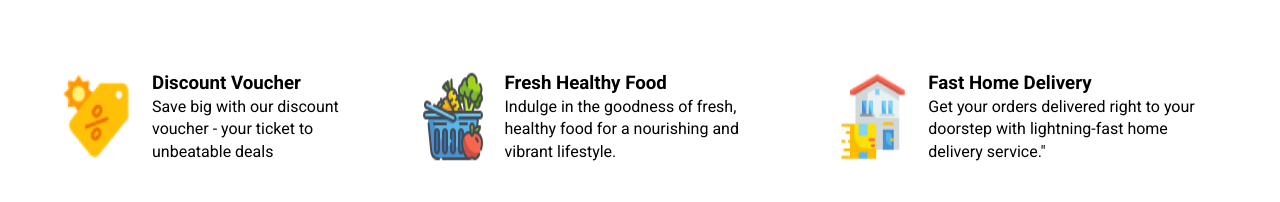
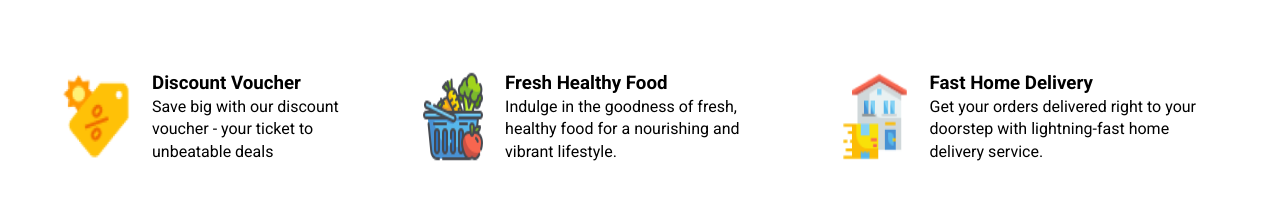
Before and after one commit to surajsharma14/Restaurant-Website, a plain HTML site: page index.html in a window 1280 px wide. Shown: the part 750-952 px from the top of the page. Drawn offline with Linux system fonts and the light colour scheme.

Commit message:
Update index.html

```diff
--- a/index.html
+++ b/index.html
@@ -66,7 +66,7 @@
             <div class="feature_content">
                 <h3>Fast Home Delivery</h3>
                 Get your orders delivered right to
-                 your doorstep with lightning-fast home delivery service."
+                 your doorstep with lightning-fast home delivery service.
 
             </div>
         </div>
```
